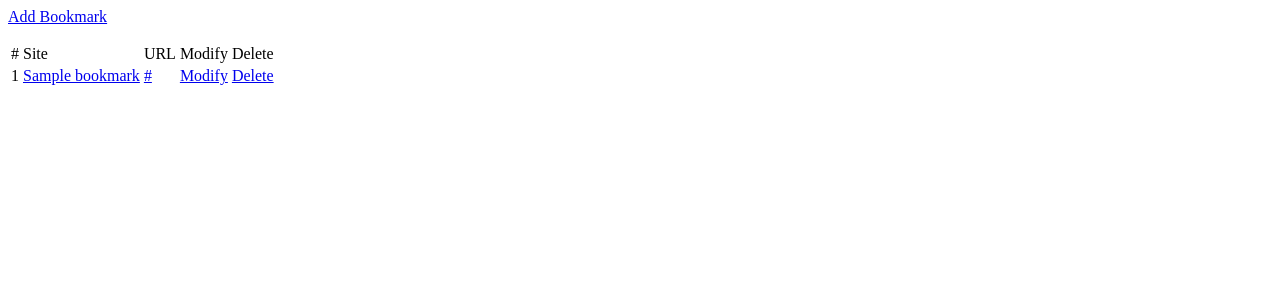
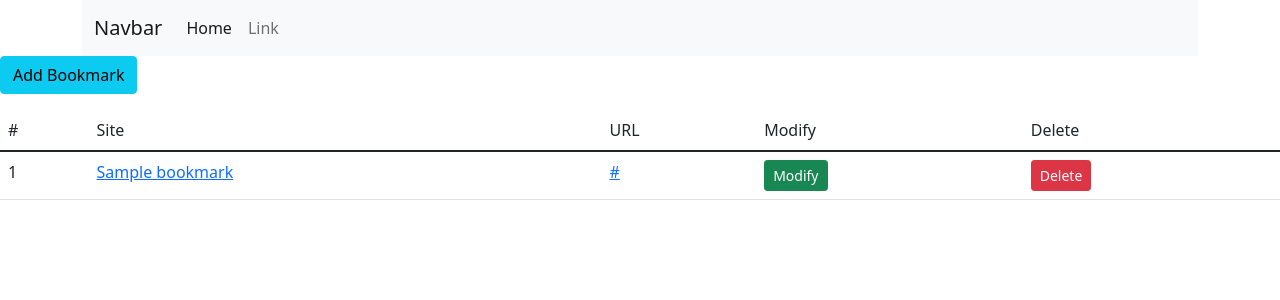
Before and after one commit to kwonprio/bookmark, a Django app: template templates/bookmark/bookmark_list.html in a window 1280 px wide. Shown: the top 300 px of the page. Run offline with Django 3.2, Linux system fonts and the light colour scheme; the template is opened without the code that fills it: most values are stand-ins (such as "Sample title", 1, 10 or a date in 2020).

Commit message:
Bookmark update #4

```diff
--- a/models.py
+++ b/models.py
@@ -1,4 +1,5 @@
 from django.db import models
+from django.urls import reverse
 
 # Create your models here.
 class Bookmark(models.Model):
@@ -7,3 +8,6 @@ class Bookmark(models.Model):
 
     def __str__(self):
         return "이름 : " + self.site_name + ", 주소 : " + self.url
+
+    def get_absolute_url(self):
+        return reverse('detail', args=[str(self.id)])
--- /dev/null
+++ b/static/style.css
@@ -0,0 +1,3 @@
+body {
+    width:100%;
+}
--- /dev/null
+++ b/templates/base.html
@@ -0,0 +1,49 @@
+<!DOCTYPE html>
+<html lang="en">
+<head>
+    <meta charset="UTF-8">
+    <title>{% block title %}{% endblock %}</title>
+
+    <!-- CSS only -->
+    <link href="https://cdn.jsdelivr.net/npm/bootstrap@5.1.3/dist/css/bootstrap.min.css" rel="stylesheet" integrity="sha384-1BmE4kWBq78iYhFldvKuhfTAU6auU8tT94WrHftjDbrCEXSU1oBoqyl2QvZ6jIW3" crossorigin="anonymous">
+    <!-- JavaScript Bundle with Popper -->
+    <script src="https://cdn.jsdelivr.net/npm/bootstrap@5.1.3/dist/js/bootstrap.bundle.min.js" integrity="sha384-ka7Sk0Gln4gmtz2MlQnikT1wXgYsOg+OMhuP+IlRH9sENBO0LRn5q+8nbTov4+1p" crossorigin="anonymous"></script>
+    <style type="text/css">
+        * {
+            padding: 0;
+            margin: 0;
+            list-style-type: none; /* ol/ul 항목 선두 기호나 번호 표현 제거 */
+            text-decoration: none; /* ul/ol/a 항목 텍스트 언드라인 표현 제거 */
+        }
+    </style>
+    {% load static %}
+    <link rel="stylesheet" href="{% static 'style.css' %}">
+</head>
+<body>
+<div class="container">
+    <nav class="navbar navbar-expand-lg navbar-light bg-light">
+        <nav class="container-fluid">
+          <a class="navbar-brand" href="#">Navbar</a>
+          <button class="navbar-toggler" type="button" data-bs-toggle="collapse" data-bs-target="#navbarSupportedContent" aria-controls="navbarSupportedContent" aria-expanded="false" aria-label="Toggle navigation">
+            <span class="navbar-toggler-icon"></span>
+          </button>
+          <div class="collapse navbar-collapse" id="navbarSupportedContent">
+            <ul class="navbar-nav me-auto mb-2 mb-lg-0">
+              <li class="nav-item">
+                <a class="nav-link active" aria-current="page" href="#">Home</a>
+              </li>
+              <li class="nav-item">
+                <a class="nav-link" href="#">Link</a>
+              </li>
+            </ul>
+          </div>
+        </nav>
+    </nav>
+</div>
+    {% block content %}
+
+    {% endblock %}
+
+
+</body>
+</html>
--- /dev/null
+++ b/templates/bookmark/bookmark_detail.html
@@ -0,0 +1,2 @@
+{{object.site_name}}<br/>
+{{object.url}}
--- a/templates/bookmark/bookmark_list.html
+++ b/templates/bookmark/bookmark_list.html
@@ -1,12 +1,12 @@
-<!DOCTYPE html>
-<html lang="en">
-<head>
-    <meta charset="UTF-8">
-    <title>Add Document</title>
-</head>
+{% extends 'base.html' %}
+
+{% block title %} Bookmark list {% endblock %}
+
+{% block content %}
+
 <body>
  <div class="btn-group">
-     <a href="#" class="btn btn-info">Add Bookmark</a>
+     <a href="{% url 'add' %}" class="btn btn-info">Add Bookmark</a>
  </div>
 
 <p></p>
@@ -24,13 +24,45 @@
         {% for bookmark in object_list %}
             <tr>
                 <td>{{forloop.counter}}</td>
-                <td><a href="#">{{bookmark.site_name}}</a></td>
+                <td><a href="{% url 'detail' pk=bookmark.id %}">{{bookmark.site_name}}</a></td>
                 <td><a href="{{bookmark.url}}" target="_blank">{{bookmark.url}}</a></td>
-                <td><a href="#" class="btn btn-success btn-sm">Modify</a></td>
-                <td><a href="#" class="btn btn-danger btn-sm">Delete</a></td>
+                <td><a href="{% url 'update' pk=bookmark.id %}" class="btn btn-success btn-sm">Modify</a></td>
+                <td><a href="{% url 'delete' pk=bookmark.id %}" class="btn btn-danger btn-sm">Delete</a></td>
             </tr>
         {% endfor %}
     </tbody>
 </table>
 </body>
-</html>
+{% block pagination %}
+    {% if is_paginated %}
+    <ul class="pagination justsify-content-center pagination-sm">
+        {% if page_obj.has_previous %}
+            <li class="page-item">
+                <a class="page-link" href="{% url 'list' %}?page={{ page_obj.previous_page_number }}"
+                   tabindex="-1">Previous</a>
+            </li>
+        {% else %}
+            <li class="page-item disabled">
+                <a class="page-link" href="#" tabindex="-1">Previous</a>
+            </li>
+        {% endif %}
+
+        {% for object in page_obj.paginator.page_range %}
+            <li class="page-item {% if page_obj_number == forloop.conuter %} disabled {% endif %}">
+                <a class="page-link" href="{{ request.path }}?page={{ forloop.counter }}">{{ forloop.counter }}</a>
+            </li>
+        {% endfor %}
+
+        {% if page_obj.has_next %}
+            <li class="page-item">
+                <a class="page-link" href="{% url 'list' %}?page={{ page_obj.next_page_number }}">Next</a>
+            </li>
+        {% else %}
+            <li class="page-item disabled">
+                <a class="page-link" href="#">Next</a>
+            </li>
+        {% endif %}
+    </ul>
+    {% endif %}
+{% endblock %}
+{% endblock %}
--- a/urls.py
+++ b/urls.py
@@ -1,8 +1,10 @@
 from django.urls import path
-from .views import BookmarkListView, BookmarkCreateView
+from .views import BookmarkDeletaView, BookmarkDetailView, BookmarkListView, BookmarkCreateView, BookmarkUpdateView
 
 urlpatterns = [
     path('', BookmarkListView.as_view(), name='list'),
     path('add/',BookmarkCreateView.as_view(), name='add'),
-
+    path('detail/<int:pk>/',BookmarkDetailView.as_view(), name='detail'),
+    path('update/<int:pk>/',BookmarkUpdateView.as_view(), name='update'),
+    path('delete/<int:pk>/',BookmarkDeletaView.as_view(), name='delete'),
 ]
```
Also changed, not shown: templates/bookmark/bookmark_confirm_delete.html (added, +13 -0 lines), templates/bookmark/bookmark_create.html (+6 -11 lines), templates/bookmark/bookmark_update.html (added, +14 -0 lines), views.py (+19 -2 lines), 1 other file.
